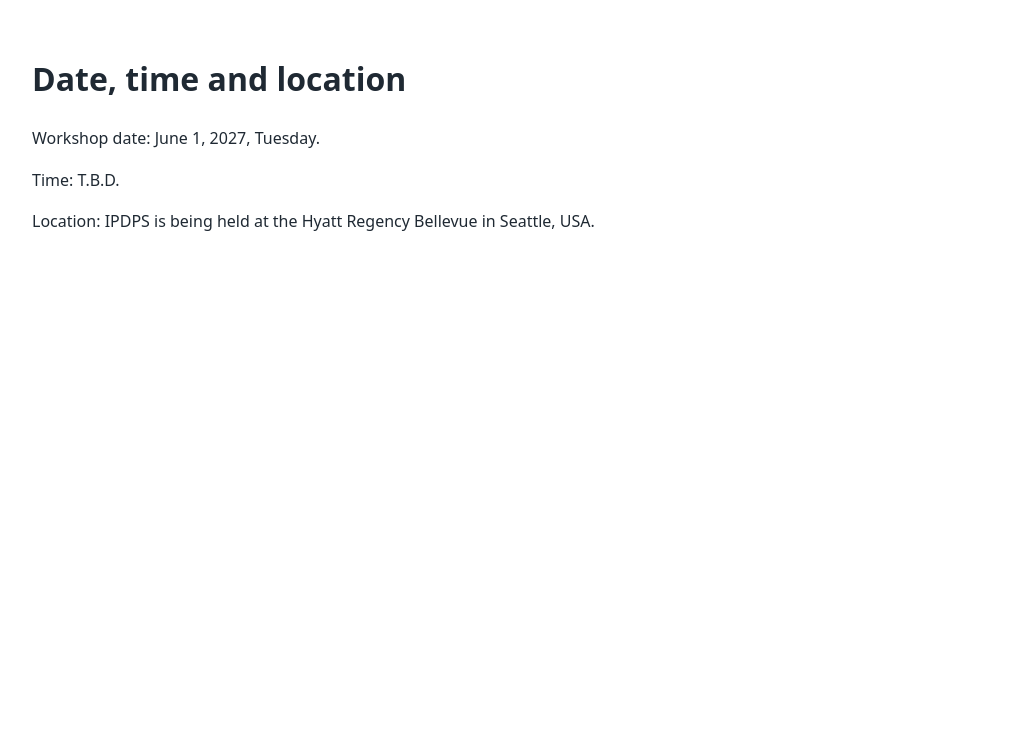
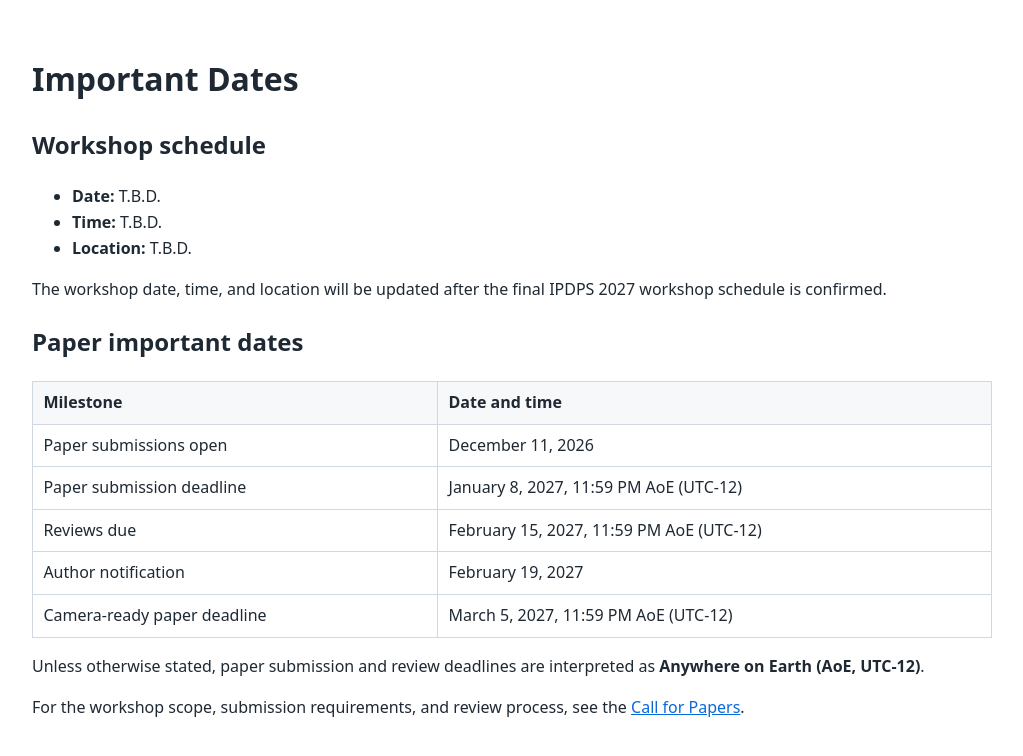
Before and after one commit to MxP4S/mxp4s2027, a Jekyll site: the page built from dates.md, in a window 1280 px wide. Shown: the top 756 px of the page, without its empty margins (128-1151 px from the left). Built offline with Jekyll 4.4.1, drawn with Linux system fonts in a browser that asks for light colours.

Commit message:
Revise dates section with important milestones
Updated the title and added details for important dates, including workshop schedule and paper submission milestones.

```diff
--- a/dates.md
+++ b/dates.md
@@ -1,12 +1,28 @@
 ---
 layout: default
-title: Dates
+title: Important Dates
 ---
 
-# Date, time and location
+# Important Dates
 
-Workshop date: June 1, 2027, Tuesday.
+## Workshop schedule
 
-Time: T.B.D.
+- **Date:** T.B.D.
+- **Time:** T.B.D.
+- **Location:** T.B.D.
 
-Location: IPDPS is being held at the Hyatt Regency Bellevue in Seattle, USA.
+The workshop date, time, and location will be updated after the final IPDPS 2027 workshop schedule is confirmed.
+
+## Paper important dates
+
+| Milestone | Date and time |
+|---|---|
+| Paper submissions open | December 11, 2026 |
+| Paper submission deadline | January 8, 2027, 11:59 PM AoE (UTC-12) |
+| Reviews due | February 15, 2027, 11:59 PM AoE (UTC-12) |
+| Author notification | February 19, 2027 |
+| Camera-ready paper deadline | March 5, 2027, 11:59 PM AoE (UTC-12) |
+
+Unless otherwise stated, paper submission and review deadlines are interpreted as **Anywhere on Earth (AoE, UTC-12)**.
+
+For the workshop scope, submission requirements, and review process, see the [Call for Papers](topics.html).
```
